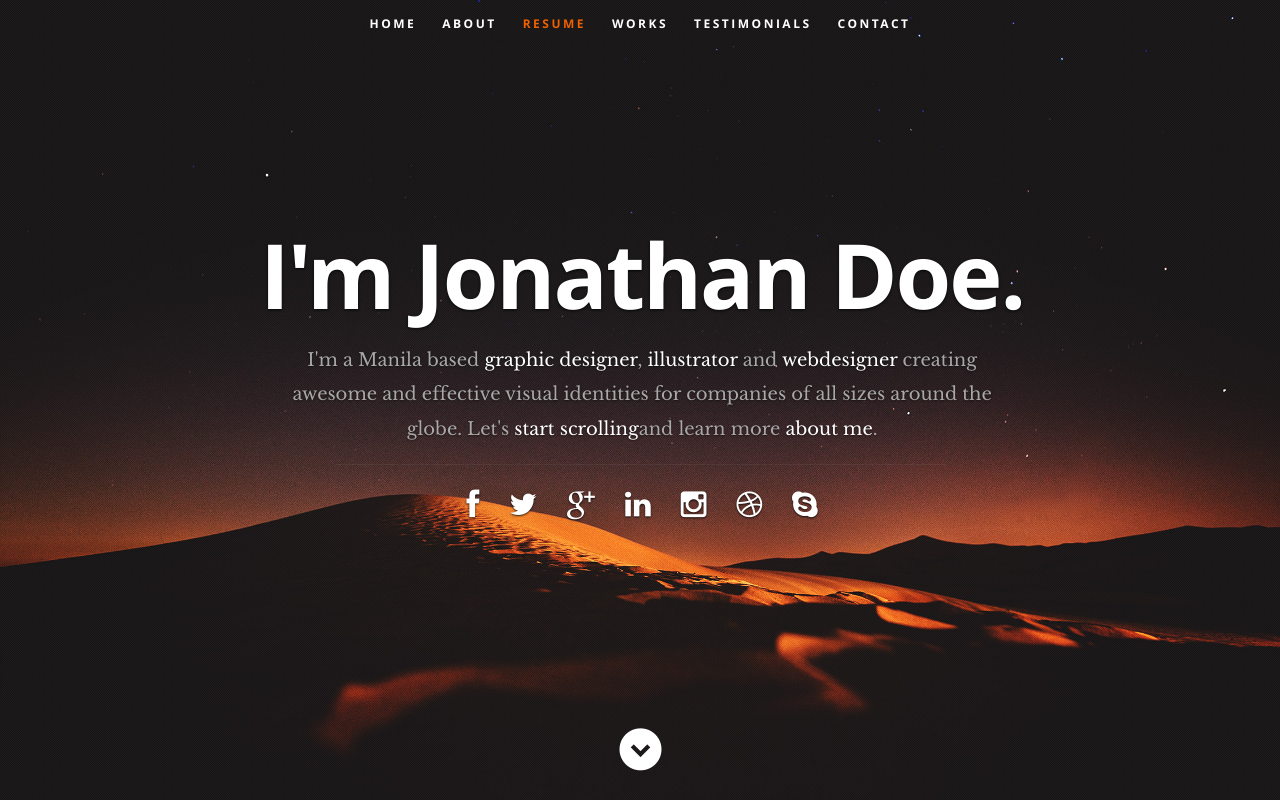
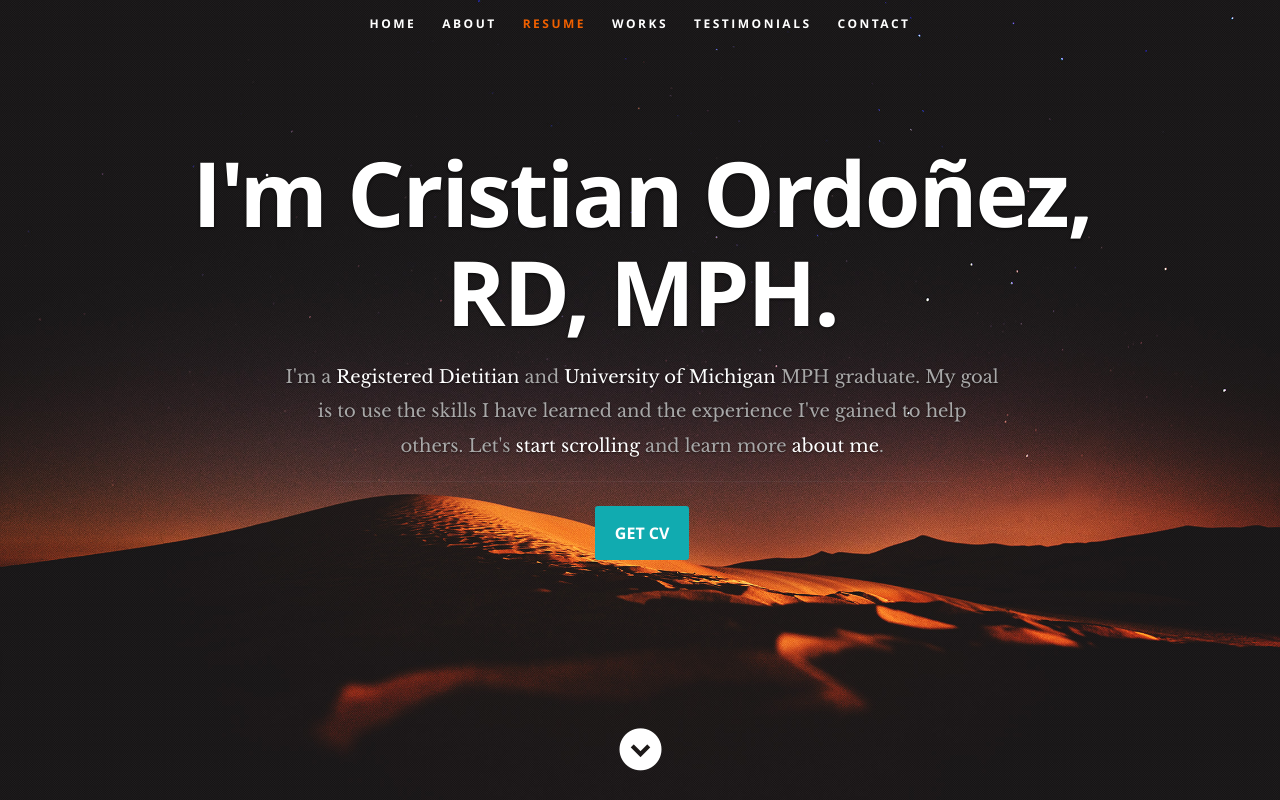
Before and after one commit to cristianordonez/resume, a React (Create React App) app: page / in a window 1280 px wide. Shown: the top 800 px of the page. Built offline with nearby package versions, Linux system fonts and the light colour scheme.

Commit message:
finished the header page

```diff
--- a/src/components/header/header.js
+++ b/src/components/header/header.js
@@ -20,19 +20,21 @@ export default class Header extends Component {
         </nav> {/* end #nav-wrap */}
         <div className="row banner">
           <div className="banner-text">
-            <h1 className="responsive-headline">I'm Jonathan Doe.</h1>
-            <h3>I'm a Manila based <span>graphic designer</span>, <span>illustrator</span> and <span>webdesigner</span> creating awesome and
-              effective visual identities for companies of all sizes around the globe. Let's <a className="smoothscroll" href="#about">start scrolling</a>
+            <h1 className="responsive-headline">I'm Cristian Ordoñez, RD, MPH.</h1>
+            <h3>I'm a <span>Registered Dietitian</span> and <span>University of Michigan</span> MPH graduate. My goal is to use the skills I have learned and the experience I've gained to help others. Let's <a className="smoothscroll" href="#about">start scrolling </a>
               and learn more <a className="smoothscroll" href="#about">about me</a>.</h3>
             <hr />
             <ul className="social">
-              <li><a href="#"><i className="fa fa-facebook" /></a></li>
-              <li><a href="#"><i className="fa fa-twitter" /></a></li>
-              <li><a href="#"><i className="fa fa-google-plus" /></a></li>
-              <li><a href="#"><i className="fa fa-linkedin" /></a></li>
-              <li><a href="#"><i className="fa fa-instagram" /></a></li>
-              <li><a href="#"><i className="fa fa-dribbble" /></a></li>
-              <li><a href="#"><i className="fa fa-skype" /></a></li>
+
+
+
+              <li><form method="get" action="Resume 2020.pdf">
+        <div class="site-buttons">
+
+            <button type="submit" class="btn btn-outline-danger"><i class="fas fa-dribble" aria-hidden="true"></i> GET CV</button>
+        </div>
+      </form></li>
+
             </ul>
           </div>
         </div>
```
